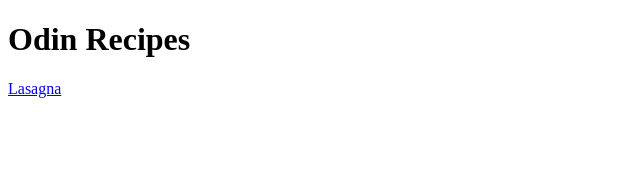
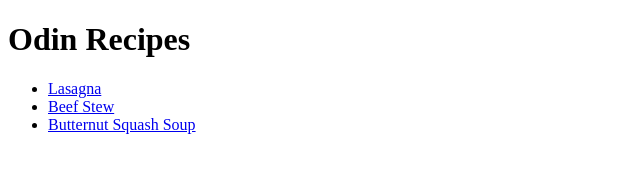
Before and after one commit to BrillaintIdiot/odin-recipes, a plain HTML site: page index.html in a window 1280 px wide. Shown: the whole page, without its empty margins (0-640 px from the left). Drawn offline with Linux system fonts and the light colour scheme.

Commit message:
ADD recipe
Addition of butternut squash soup recipe into the index html

```diff
--- a/index.html
+++ b/index.html
@@ -7,6 +7,10 @@
 
     <body>
         <h1>Odin Recipes</h1>
-        <a href="recipes/lasagna.html">Lasagna</a>
+        <ul>
+         <li><a href="recipes/lasagna.html">Lasagna</a></li>
+         <li><a href="recipes/beef-stew.html">Beef Stew</a></li>
+         <li><a href="recipes/butternut-squash-soup.html">Butternut Squash Soup</a></li>
+        </ul>
     </body>
 </html>
```
